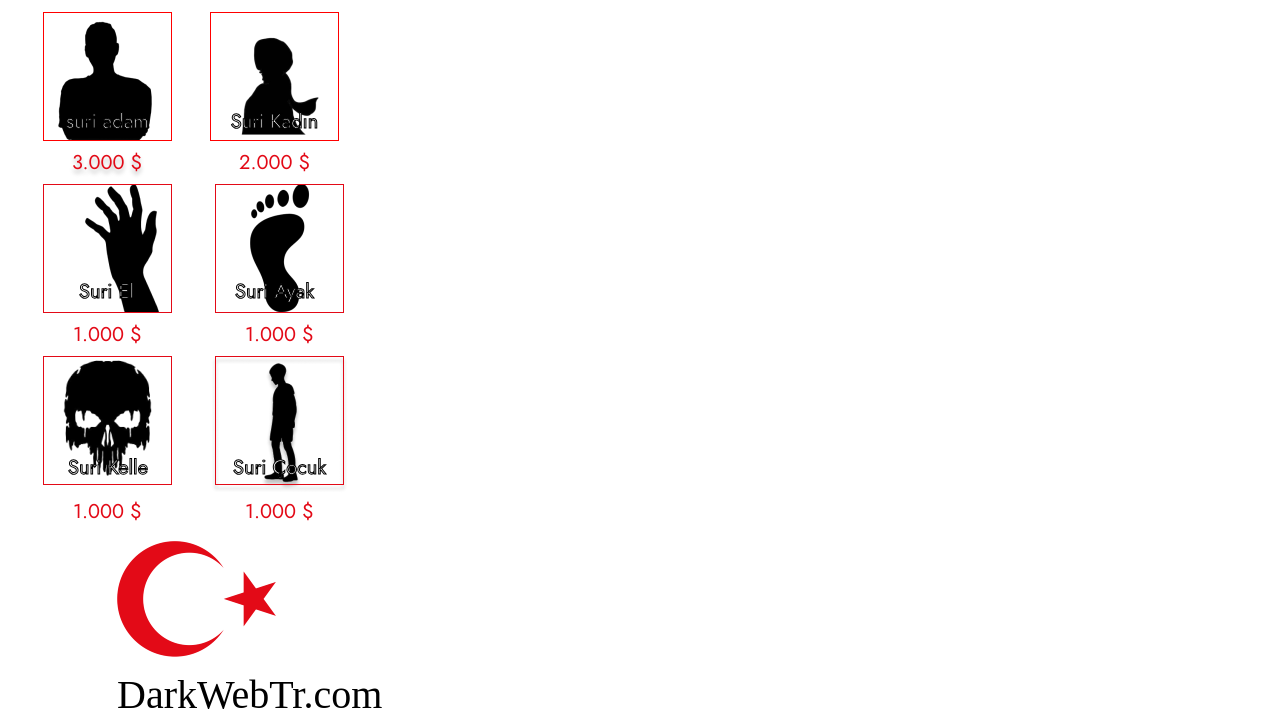
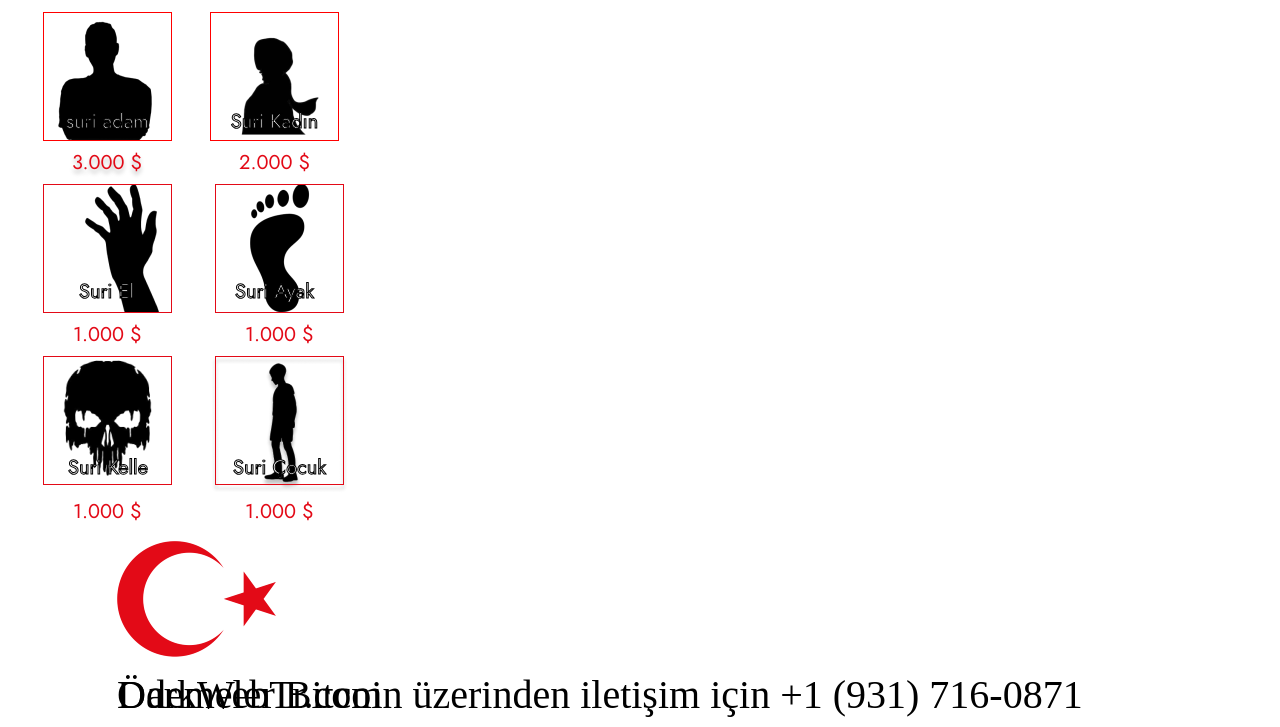
Before and after one commit to sapladi/sapladii, a website built with Parcel: page index.html in a window 1280 px wide. Shown: the part 117-844 px from the top of the page. Built offline with nearby package versions, Linux system fonts and the light colour scheme; a web font is replaced by a local one.

Commit message:
Update index.html

```diff
--- a/index.html
+++ b/index.html
@@ -60,6 +60,7 @@
         src="./public/ayyildiznationalemblemturkeypng2-1@2x.png"
       />
 
+      <div class="darkwebtrcom">Ödemeler Bitcoin üzerinden iletişim için +1 (931) 716-0871 </div>
       <div class="darkwebtrcom">DarkWebTr.com</div>
       <div class="div">3.000 $</div>
       <div class="suri-adam">suri adam</div>
```
